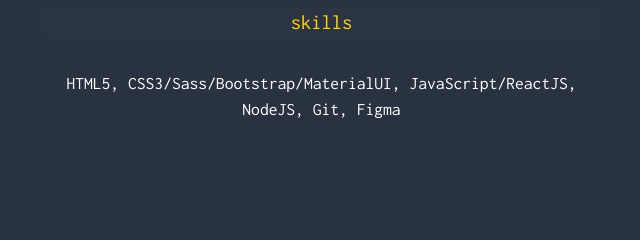
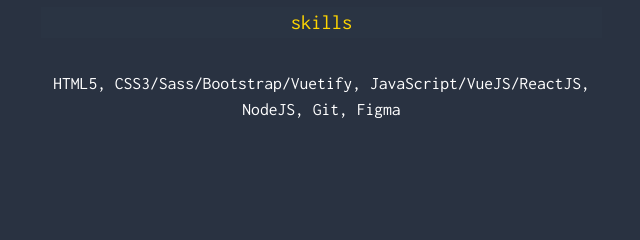
Before and after one commit to alive2020/my_portfolio, a website: page views/about.html in a window 1280 px wide. Shown: the part 403-643 px from the top of the page, 614-1254 px from the left. Drawn offline with Linux system fonts and the light colour scheme.

Commit message:
Update about.html

```diff
--- a/views/about.html
+++ b/views/about.html
@@ -64,7 +64,7 @@
                     <h3 class="sm-heading text-secondary skill">
                         skills
                     </h3>
-                    <p> HTML5, CSS3/Sass/Bootstrap/MaterialUI, JavaScript/ReactJS, NodeJS, Git, Figma </p>
+                    <p> HTML5, CSS3/Sass/Bootstrap/Vuetify, JavaScript/VueJS/ReactJS, NodeJS, Git, Figma </p>
                 </div>
             </div>
         </div>
```
